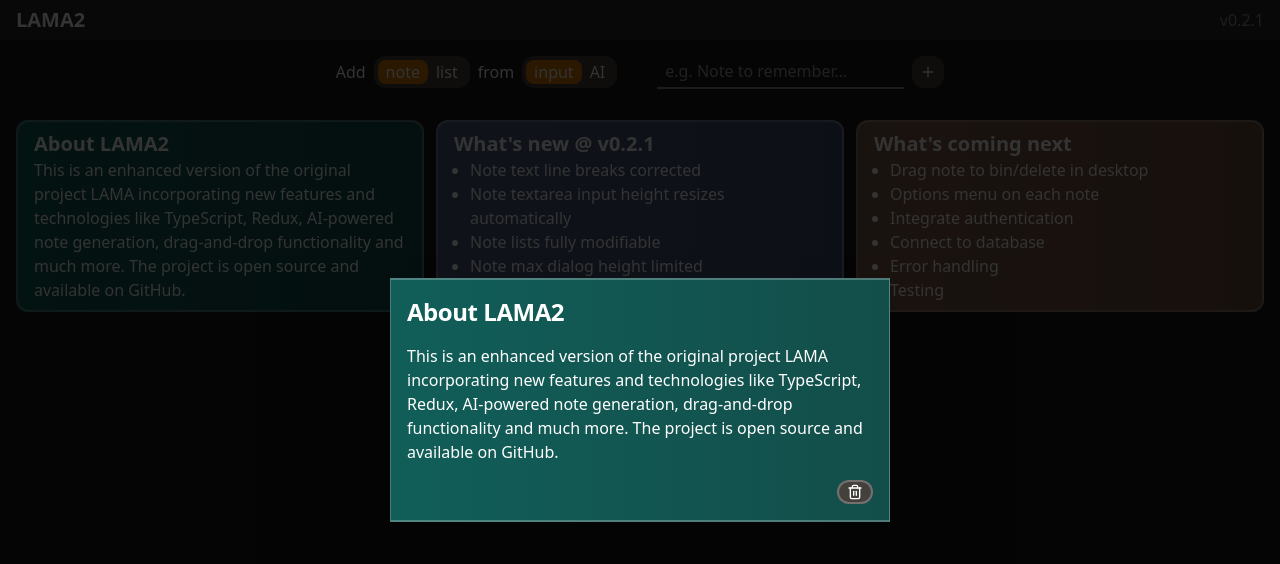
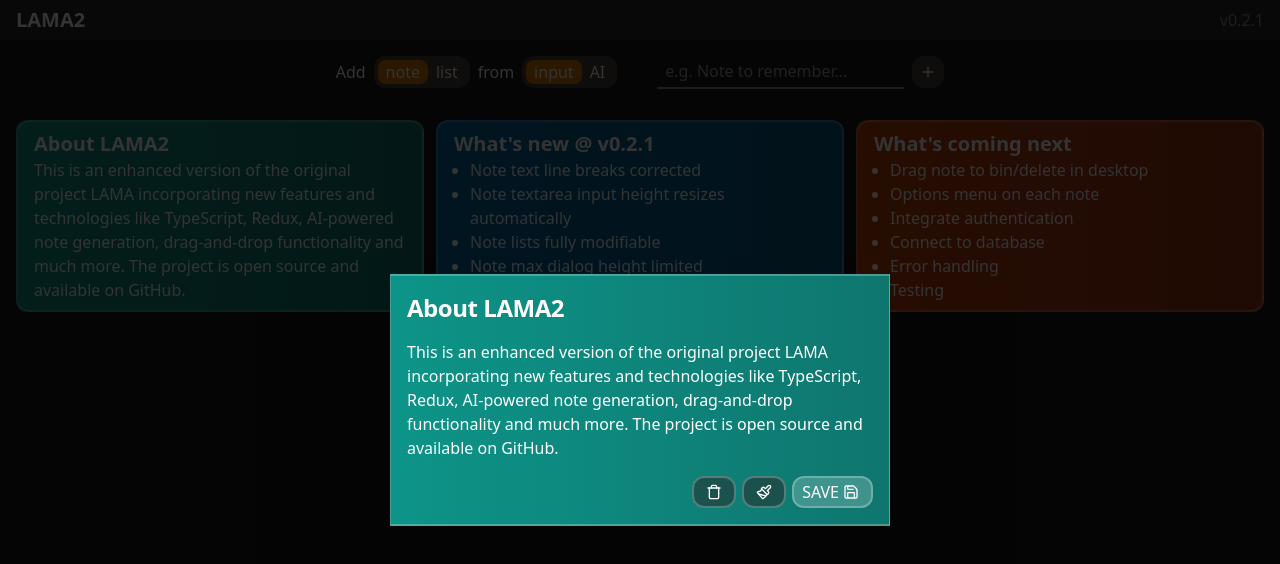
Before and after one commit to alepemu/lama2, a React (Vite) app: page / in a window 1280 px wide. Both pictures are taken after a click on the button 220 px from the left and 216 px from the top of the page. Shown: the top 564 px of the page. Built offline with nearby package versions, Linux system fonts and the light colour scheme.

Commit message:
Add note actions, button styles, and note types

```diff
--- a/src/components/notes/NoteClose.tsx
+++ b/src/components/notes/NoteClose.tsx
@@ -2,18 +2,16 @@
 // Types
 import { NoteCloseProps } from "@/types";
 // Styles
-import { backgroundColor } from "@/utils/placeholders";
+import { bgNoteColor } from "@/utils/placeholders";
 
 const NoteClose = ({ data, style, isDragging }: NoteCloseProps) => {
   const theme = data.theme || "default";
-  const bgFrom = backgroundColor[theme as keyof typeof backgroundColor][0];
-  const bgTo = backgroundColor[theme as keyof typeof backgroundColor][1];
-
+  const bgColors = bgNoteColor[theme as keyof typeof bgNoteColor];
   const inlineStyles: CSSProperties = {
     opacity: isDragging ? "0.75" : "1",
     border: isDragging ? "2px dashed white" : "",
     cursor: isDragging ? "move" : "default",
-    background: `linear-gradient(to right, ${bgFrom}, ${bgTo})`, // Add this line
+    background: `linear-gradient(to right, ${bgColors[0]}, ${bgColors[1]})`,
     ...style,
   };
 
--- a/src/components/notes/NoteOpen.tsx
+++ b/src/components/notes/NoteOpen.tsx
@@ -10,18 +10,15 @@
   DialogTitle,
 } from "@/components/shadcn/Dialog";
 import { ListGroup } from "@/components/notes/list/ListGroup";
-import { Button } from "@/components/shadcn/Button";
+import { NoteActions } from "@/components/notes/actions/NoteActions";
 import TextareaAutosize from "react-textarea-autosize";
 // Types
 import { NoteOpenProps } from "@/types";
-// Icons
-import { Trash2 } from "lucide-react";
 // Styles
-import { backgroundColor } from "@/utils/placeholders";
+import { bgNoteColor } from "@/utils/placeholders";
 
 export function NoteOpen({ id, data, close }: NoteOpenProps) {
   const { typeId } = data;
-  const theme = data.theme || "default";
 
   const [title, setTitle] = useState<string>(data.title);
   const [text, setText] = useState<string | undefined>(data.text);
@@ -36,8 +33,6 @@
 
     let updatedList = list;
     if (listNewItem !== "") {
-      console.log(listNewItem);
-
       const item = { itemId: Date.now(), item: listNewItem };
       updatedList = [...(list ?? []), item];
       setList(updatedList);
@@ -51,17 +46,16 @@
     close();
   };
 
-  const bgFrom = backgroundColor[theme as keyof typeof backgroundColor][0];
-  const bgTo = backgroundColor[theme as keyof typeof backgroundColor][1];
-
+  const theme = data.theme || "default";
+  const bgColors = bgNoteColor[theme as keyof typeof bgNoteColor];
   const inlineStyles: CSSProperties = {
-    background: `linear-gradient(to right, ${bgFrom}, ${bgTo})`, // Add this line
+    background: `linear-gradient(to right, ${bgColors[0]}, ${bgColors[1]})`,
   };
 
   return (
     <DialogContent
       style={inlineStyles}
-      className="bg-gradient-to-br from-stone-600 to-stone-700 text-white border-y-2 border-white/25"
+      className="text-white border-y-2 border-white/25"
       onInteractOutside={(event) => handleEditNote(event as any)}
     >
       <DialogHeader>
@@ -97,15 +91,7 @@
         />
       )}
       <DialogFooter>
-        <Button
-          className="bg-stone-700 !px-1"
-          onClick={() => {
-            dispatch(deleteNoteById(id));
-            close();
-          }}
-        >
-          <Trash2 className="h-4" />
-        </Button>
+        <NoteActions id={id} data={data} handleEditNote={handleEditNote} />
       </DialogFooter>
     </DialogContent>
   );
--- /dev/null
+++ b/src/components/notes/actions/NoteActions.tsx
@@ -0,0 +1,77 @@
+import { CSSProperties } from "react";
+// State
+import { useAppDispatch } from "@/hooks/store";
+import { updateNoteById, deleteNoteById } from "@/store/notes.slice";
+// Components
+import { Button } from "@/components/shadcn/Button";
+import { Sheet, SheetContent, SheetTrigger } from "@/components/shadcn/Sheet";
+// Icons
+import { Save, Trash, Paintbrush } from "lucide-react";
+// Types
+import { NoteActionProps } from "@/types";
+// Styles
+import { bgNoteColor } from "@/utils/placeholders";
+
+export function NoteActions({ id, data, handleEditNote }: NoteActionProps) {
+  const dispatch = useAppDispatch();
+
+  return (
+    <>
+      <div className="flex justify-end items-center gap-1.5">
+        <Sheet>
+          <Button
+            variant="action"
+            size="mini"
+            className="bg-stone-800/50"
+            onClick={() => {
+              dispatch(deleteNoteById(id));
+            }}
+          >
+            <Trash className="h-4" />
+          </Button>
+          <SheetTrigger asChild>
+            <Button variant="action" size="mini" className="bg-stone-800/50">
+              <Paintbrush className="h-4" />
+            </Button>
+          </SheetTrigger>
+          <SheetContent side="bottom">
+            <div className="flex justify-between max-w-screen-sm mx-auto">
+              {Object.entries(bgNoteColor).map(([key, value]) => {
+                const inlineStyles: CSSProperties = {
+                  background: `linear-gradient(to right, ${value[0]}, ${value[1]})`,
+                };
+                return (
+                  <button
+                    key={key}
+                    className="h-11 w-11 border-2 border-white/25 rounded-full"
+                    style={inlineStyles}
+                    onClick={() => {
+                      dispatch(
+                        updateNoteById({
+                          id,
+                          data: {
+                            ...data,
+                            theme: key,
+                          },
+                        })
+                      );
+                    }}
+                  />
+                );
+              })}
+            </div>
+          </SheetContent>
+        </Sheet>
+        <Button
+          variant="action"
+          size="mini"
+          className="bg-white/20"
+          onClick={(event) => handleEditNote(event)}
+        >
+          <p>SAVE</p>
+          <Save className="h-4" />
+        </Button>
+      </div>
+    </>
+  );
+}
--- a/src/components/shadcn/Button.tsx
+++ b/src/components/shadcn/Button.tsx
@@ -11,10 +11,12 @@
       variant: {
         empty: "",
         default: "border-2 border-white/25",
+        action: "border-2 border-white/25",
       },
       size: {
         default: "px-3 py-0.5 rounded-xl",
         toggle: "px-2 rounded-lg",
+        mini: "h-8 px-2 py-1 rounded-xl",
       },
     },
     defaultVariants: {
--- a/src/components/shadcn/Dialog.tsx
+++ b/src/components/shadcn/Dialog.tsx
@@ -35,7 +35,7 @@
     <DialogPrimitive.Content
       ref={ref}
       className={cn(
-        "fixed left-[50%] top-[50%] z-50 grid w-full max-w-[500px] max-h-3/4 translate-x-[-50%] translate-y-[-50%] gap-4 border bg-background p-4 shadow-lg duration-200 data-[state=open]:animate-in data-[state=closed]:animate-out data-[state=closed]:fade-out-0 data-[state=open]:fade-in-0 data-[state=closed]:zoom-out-95 data-[state=open]:zoom-in-95 data-[state=closed]:slide-out-to-left-1/2 data-[state=closed]:slide-out-to-top-[48%] data-[state=open]:slide-in-from-left-1/2 data-[state=open]:slide-in-from-top-[48%] overflow-y-scroll",
+        "fixed left-[50%] top-[50%] z-50 grid w-full max-w-[500px] max-h-full translate-x-[-50%] translate-y-[-50%] gap-4 border bg-background p-4 shadow-lg duration-200 data-[state=open]:animate-in data-[state=closed]:animate-out data-[state=closed]:fade-out-0 data-[state=open]:fade-in-0 data-[state=closed]:zoom-out-95 data-[state=open]:zoom-in-95 data-[state=closed]:slide-out-to-left-1/2 data-[state=closed]:slide-out-to-top-[48%] data-[state=open]:slide-in-from-left-1/2 data-[state=open]:slide-in-from-top-[48%] overflow-y-scroll",
         className
       )}
       {...props}
--- /dev/null
+++ b/src/components/shadcn/Sheet.tsx
@@ -0,0 +1,133 @@
+import * as React from "react";
+import * as SheetPrimitive from "@radix-ui/react-dialog";
+import { cva, type VariantProps } from "class-variance-authority";
+
+import { cn } from "@/utils/cn";
+
+const Sheet = SheetPrimitive.Root;
+
+const SheetTrigger = SheetPrimitive.Trigger;
+
+const SheetClose = SheetPrimitive.Close;
+
+const SheetPortal = SheetPrimitive.Portal;
+
+const SheetOverlay = React.forwardRef<
+  React.ElementRef<typeof SheetPrimitive.Overlay>,
+  React.ComponentPropsWithoutRef<typeof SheetPrimitive.Overlay>
+>(({ className, ...props }, ref) => (
+  <SheetPrimitive.Overlay
+    className={cn(
+      "fixed inset-0 z-50 data-[state=open]:animate-in data-[state=closed]:animate-out data-[state=closed]:fade-out-0 data-[state=open]:fade-in-0",
+      className
+    )}
+    {...props}
+    ref={ref}
+  />
+));
+SheetOverlay.displayName = SheetPrimitive.Overlay.displayName;
+
+const sheetVariants = cva(
+  "fixed z-50 gap-4 bg-zinc-800 p-6 shadow-lg transition ease-in-out data-[state=open]:animate-in data-[state=closed]:animate-out data-[state=closed]:duration-300 data-[state=open]:duration-500 border-white/25",
+  {
+    variants: {
+      side: {
+        top: "inset-x-0 top-0 border-b-2 data-[state=closed]:slide-out-to-top data-[state=open]:slide-in-from-top",
+        bottom:
+          "inset-x-0 bottom-0 border-t-2 data-[state=closed]:slide-out-to-bottom data-[state=open]:slide-in-from-bottom",
+        left: "inset-y-0 left-0 h-full w-3/4 border-r-2 data-[state=closed]:slide-out-to-left data-[state=open]:slide-in-from-left sm:max-w-sm",
+        right:
+          "inset-y-0 right-0 h-full w-3/4 border-l-2 data-[state=closed]:slide-out-to-right data-[state=open]:slide-in-from-right sm:max-w-sm",
+      },
+    },
+    defaultVariants: {
+      side: "right",
+    },
+  }
+);
+
+interface SheetContentProps
+  extends React.ComponentPropsWithoutRef<typeof SheetPrimitive.Content>,
+    VariantProps<typeof sheetVariants> {}
+
+const SheetContent = React.forwardRef<
+  React.ElementRef<typeof SheetPrimitive.Content>,
+  SheetContentProps
+>(({ side = "right", className, children, ...props }, ref) => (
+  <SheetPortal>
+    <SheetOverlay />
+    <SheetPrimitive.Content
+      ref={ref}
+      className={cn(sheetVariants({ side }), className)}
+      {...props}
+    >
+      {children}
+    </SheetPrimitive.Content>
+  </SheetPortal>
+));
+SheetContent.displayName = SheetPrimitive.Content.displayName;
+
+const SheetHeader = ({
+  className,
+  ...props
+}: React.HTMLAttributes<HTMLDivElement>) => (
+  <div
+    className={cn(
+      "flex flex-col space-y-2 text-center sm:text-left",
+      className
+    )}
+    {...props}
+  />
+);
+SheetHeader.displayName = "SheetHeader";
+
+const SheetFooter = ({
+  className,
+  ...props
+}: React.HTMLAttributes<HTMLDivElement>) => (
+  <div
+    className={cn(
+      "flex flex-col-reverse sm:flex-row sm:justify-end sm:space-x-2",
+      className
+    )}
+    {...props}
+  />
+);
+SheetFooter.displayName = "SheetFooter";
+
+const SheetTitle = React.forwardRef<
+  React.ElementRef<typeof SheetPrimitive.Title>,
+  React.ComponentPropsWithoutRef<typeof SheetPrimitive.Title>
+>(({ className, ...props }, ref) => (
+  <SheetPrimitive.Title
+    ref={ref}
+    className={cn("text-lg font-semibold text-foreground", className)}
+    {...props}
+  />
+));
+SheetTitle.displayName = SheetPrimitive.Title.displayName;
+
+const SheetDescription = React.forwardRef<
+  React.ElementRef<typeof SheetPrimitive.Description>,
+  React.ComponentPropsWithoutRef<typeof SheetPrimitive.Description>
+>(({ className, ...props }, ref) => (
+  <SheetPrimitive.Description
+    ref={ref}
+    className={cn("text-sm text-muted-foreground", className)}
+    {...props}
+  />
+));
+SheetDescription.displayName = SheetPrimitive.Description.displayName;
+
+export {
+  Sheet,
+  SheetPortal,
+  SheetOverlay,
+  SheetTrigger,
+  SheetClose,
+  SheetContent,
+  SheetHeader,
+  SheetFooter,
+  SheetTitle,
+  SheetDescription,
+};
--- a/src/store/notes.slice.ts
+++ b/src/store/notes.slice.ts
@@ -1,5 +1,5 @@
 import mocks from "@/assets/mocks.json";
-import { NoteType, NoteInputType, NoteBasicProps } from "@/types";
+import { NoteType, NoteDataType } from "@/types";
 
 import { PayloadAction, createSlice } from "@reduxjs/toolkit";
 
@@ -21,12 +21,12 @@
     updateNotesOrder: (_, action: PayloadAction<NoteType[]>) => {
       return action.payload;
     },
-    addNote: (state, action: PayloadAction<NoteInputType>) => {
+    addNote: (state, action: PayloadAction<NoteDataType>) => {
       const id = Date.now().toString();
       const { title, text, list, typeId, theme } = action.payload.data;
       return [{ data: { title, text, list, typeId, theme }, id }, ...state];
     },
-    updateNoteById: (state, action: PayloadAction<NoteBasicProps>) => {
+    updateNoteById: (state, action: PayloadAction<NoteType>) => {
       const { id, data } = action.payload;
       const { title, text, list, typeId, theme } = data;
       const updatedNote = { id, data: { title, text, list, typeId, theme } };
--- a/src/utils/placeholders.ts
+++ b/src/utils/placeholders.ts
@@ -15,11 +15,13 @@
   text: "Missing note and/or data",
 };
 
-const backgroundColor = {
+const bgNoteColor = {
   default: ["#57534e", "#44403c"],
-  blue: ["#4d5e7f", "#3e4e6f"],
-  cyan: ["#115e59", "#134e4a"],
-  orange: ["#7f5e4d", "#6f4e3e"],
+  blue: ["#0369a1", "#075985"],
+  cyan: ["#0d9488", "#0f766e"],
+  green: ["#65a30d", "#4d7c0f"],
+  yellow: ["#ca8a04", "#a16207"],
+  orange: ["#c2410c", "#9a3412"],
 };
 
-export { noteInputText, missingNote, backgroundColor };
+export { noteInputText, missingNote, bgNoteColor };
```
Also changed, not shown: src/services/createNewNote.ts (+4 -4 lines), src/types/index.d.ts (renamed from src/types/index.ts, +16 -17 lines), 1 other file (tests, documents, lock files or other folders).
